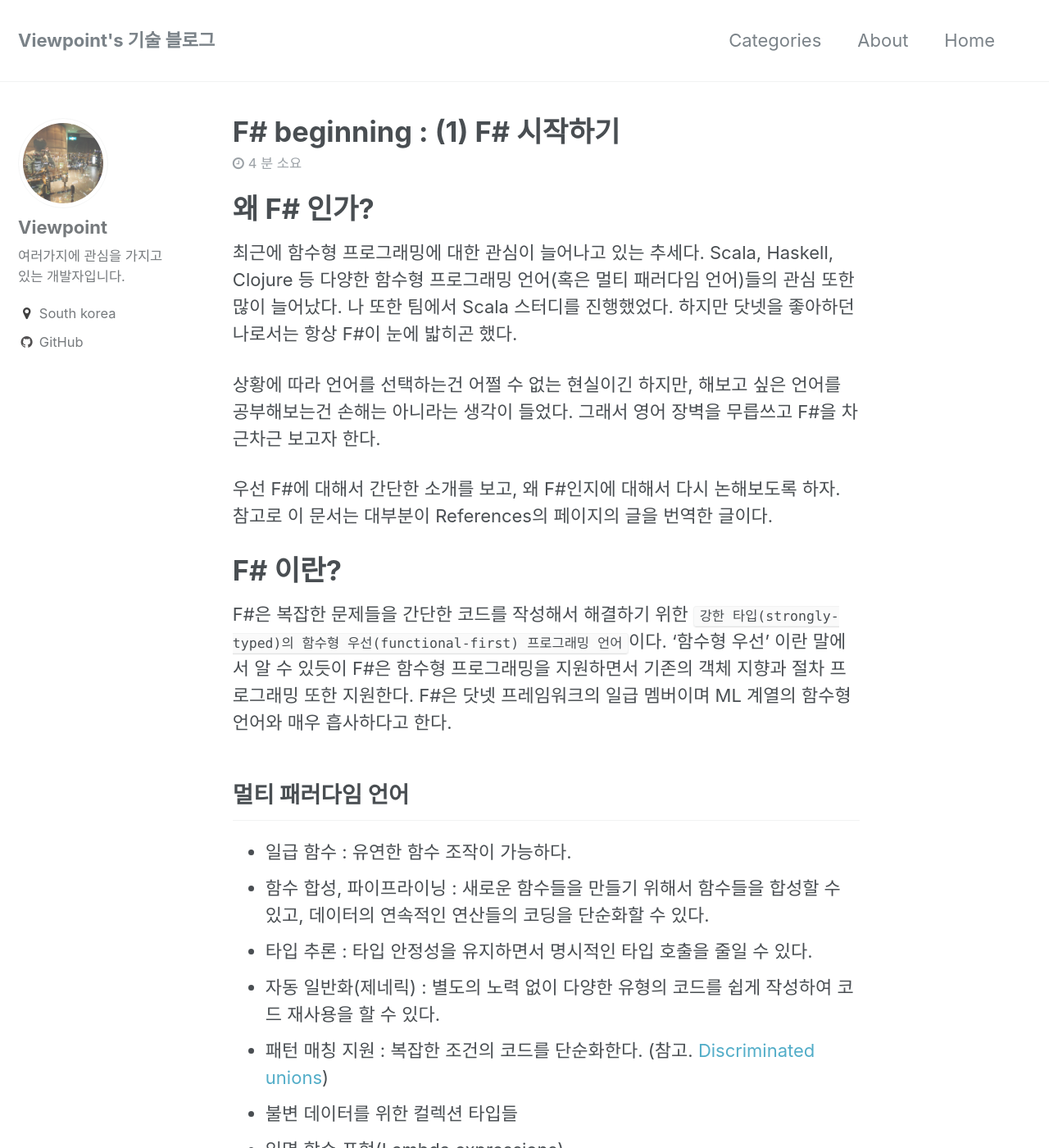
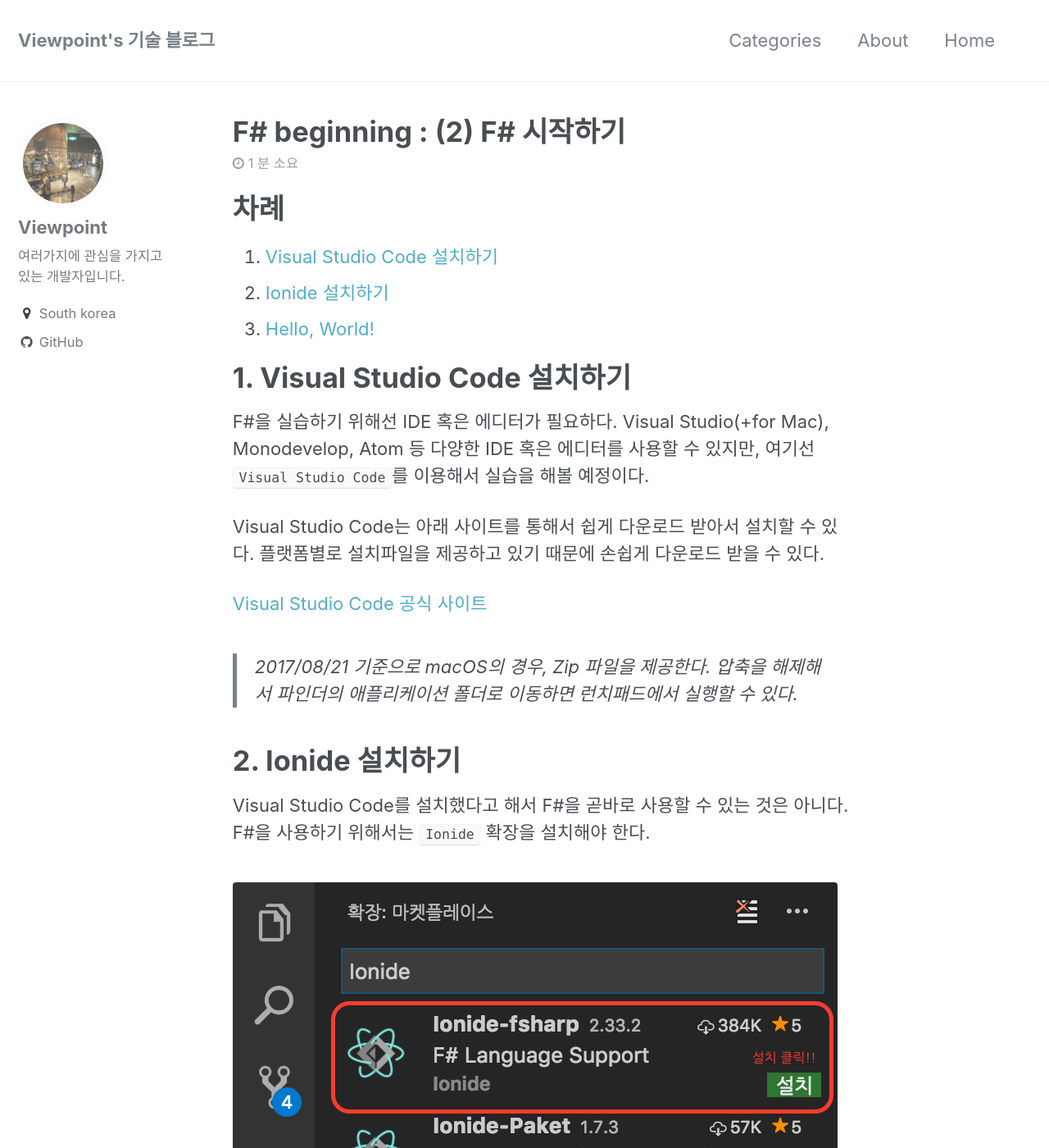
Before and after one commit to hide1202/hide1202.github.io, a Jekyll site: the page built from _posts/2017-08-21-fsharp-getting-started.md, in a window 1280 px wide and 1400 px high. Shown: the whole window at 82% size. Built offline with Jekyll 4.4.1, drawn with Linux system fonts in a browser that asks for light colours; some of the changed text lies outside the part shown.

Commit message:
Write second F# post

```diff
--- a/_posts/2017-08-17-fsharp-getting-started.md
+++ b/_posts/2017-08-17-introduce-fsharp.md
@@ -1,5 +1,5 @@
 ---
-title: "F# beginning : (1) F# 시작하기"
+title: "F# beginning : (1) F# 소개"
 categories:
   - Fsharp
 tags:
--- /dev/null
+++ b/_posts/2017-08-21-fsharp-getting-started.md
@@ -0,0 +1,63 @@
+---
+title: "F# beginning : (2) F# 시작하기"
+categories:
+  - Fsharp
+tags:
+  - Fsharp
+install_ionide:
+  - url: /assets/images/posts/fsharp-getting-started/install-ionide.png
+    image_path: /assets/images/posts/fsharp-getting-started/install-ionide.png
+    alt: "Install-Ionide"
+fsi_command:
+  - url: /assets/images/posts/fsharp-getting-started/fsi-command.png
+    image_path: /assets/images/posts/fsharp-getting-started/fsi-command.png
+    alt: "FSI-Command"
+fsi_result:
+  - url: /assets/images/posts/fsharp-getting-started/fsi-result.png
+    image_path: /assets/images/posts/fsharp-getting-started/fsi-result.png
+    alt: "FSI-Result"
+---
+
+# 차례
+1. [Visual Studio Code 설치하기](./#1-visual-studio-code-설치하기)
+2. [Ionide 설치하기](./#2-ionide-설치하기)
+3. [Hello, World!](./#3-hello-world)
+
+# 1. Visual Studio Code 설치하기
+F#을 실습하기 위해선 IDE 혹은 에디터가 필요하다. Visual Studio(+for Mac), Monodevelop, Atom 등 다양한 IDE 혹은 에디터를 사용할 수 있지만, 여기선 `Visual Studio Code`를 이용해서 실습을 해볼 예정이다.
+
+Visual Studio Code는 아래 사이트를 통해서 쉽게 다운로드 받아서 설치할 수 있다. 플랫폼별로 설치파일을 제공하고 있기 때문에 손쉽게 다운로드 받을 수 있다.
+
+[Visual Studio Code 공식 사이트](https://code.visualstudio.com/)
+
+> 2017/08/21 기준으로 macOS의 경우, Zip 파일을 제공한다. 압축을 해제해서 파인더의 애플리케이션 폴더로 이동하면 런치패드에서 실행할 수 있다.
+
+# 2. Ionide 설치하기
+Visual Studio Code를 설치했다고 해서 F#을 곧바로 사용할 수 있는 것은 아니다. F#을 사용하기 위해서는 `Ionide` 확장을 설치해야 한다.
+
+{% include gallery id="install_ionide" %}
+
+설치가 완료되면 다시 로드 가 활성화 된다. 다시 로드 를 눌러서 VS Code를 재시작 하자.
+
+# 3. Hello, World!
+이제 F#을 사용할 준비가 완료되었다. `HelloWorld.fs` 파일을 하나 만들어보자.
+
+만들어진 파일에 다음과 같이 코드를 작성하자.
+
+{% highlight fsharp linenos %}
+let prefix prefixStr baseStr =
+    prefixStr + ", " + baseStr
+
+printfn "%s" (prefix "Hello" "World")
+{% endhighlight %}
+
+그리고 Command + Shift + P (윈도우는 Ctrl + Shift + P) 를 눌러서 커맨드 창을 띄우자. `fsi` (F# interactive) 를 입력하면 다음과 같은 명령들을 볼 수 있다.
+
+{% include gallery id="fsi_command" %}
+
+명령 중에 `Send File` 을 선택하면 FSI로 파일에 입력된 코드를 보내게 된다. 그리고 아래와 같은 결과값이 터미널을 통해서 표시된다.
+
+{% include gallery id="fsi_result" %}
+
+# 결론
+F# 실습에 필요한 Visual Studio Code와 Ionide 확장을 설치해보고, 간단한 함수를 통해 Hello, World를 출력해보았다. 컴파일을 통해서 프로그램 실행도 가능하지만, 당분간은 F# Interactive 을 통해서 실습을 진행할 예정이다. 다음 시간에는 다른 간단한 예제를 통해서 F#의 기본 문법에 대해서 조금 더 자세히 알아보도록 하자.
```
Also changed, not shown: assets/images/posts/fsharp-getting-started/fsi-command.png (added), assets/images/posts/fsharp-getting-started/fsi-result.png (added), assets/images/posts/fsharp-getting-started/install-ionide.png (added).
